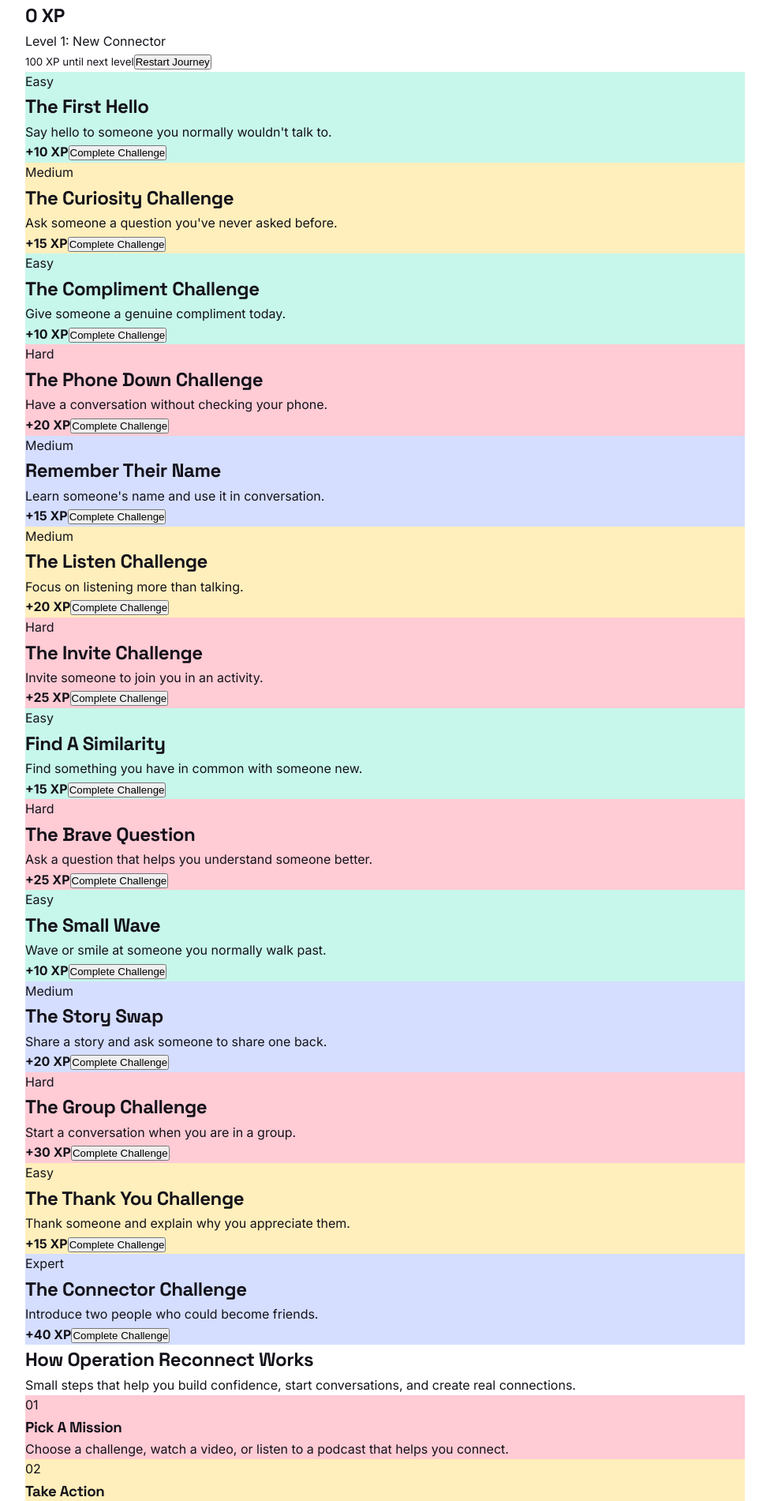
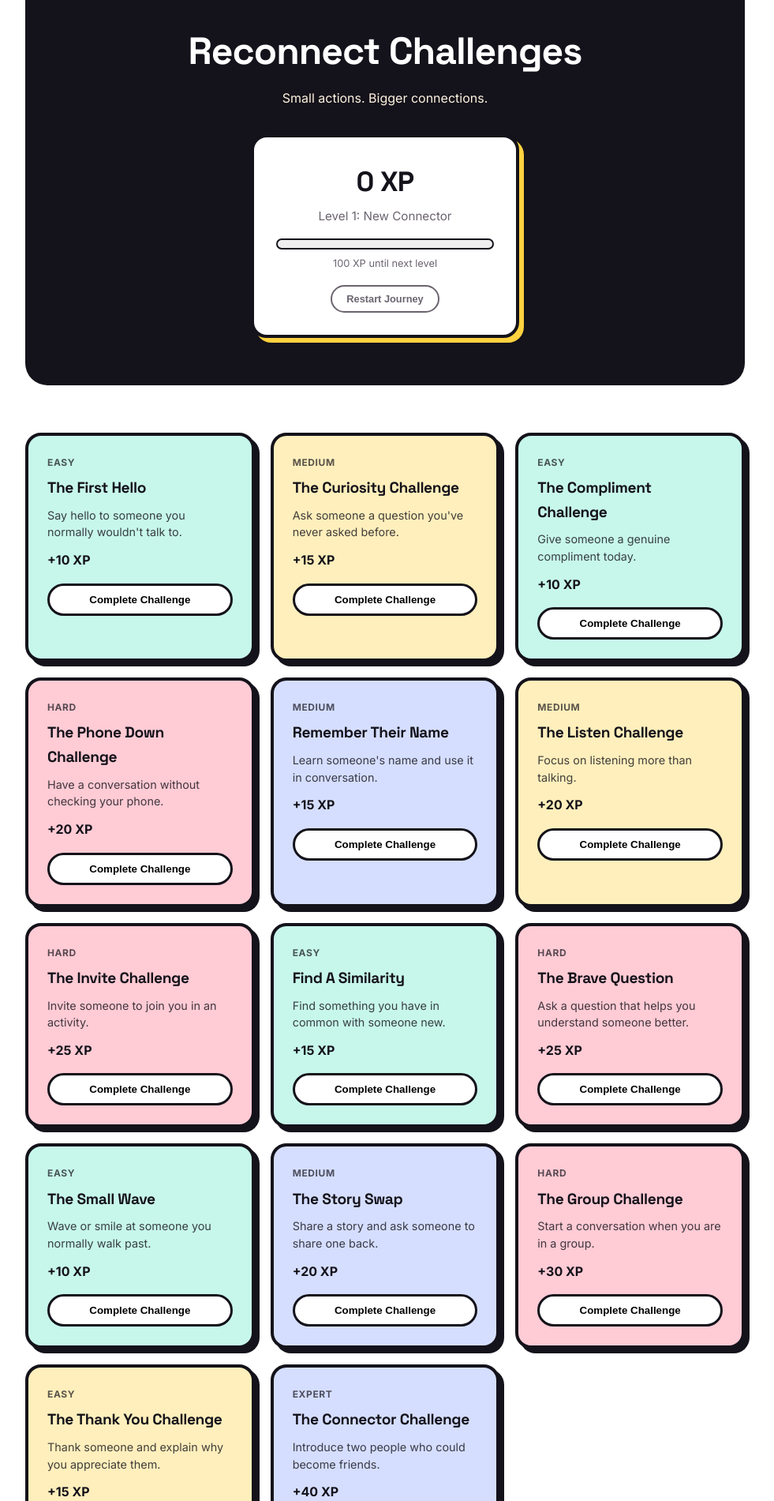
Before and after one commit to developmentalhub/operation-reconnect, a Next.js app: page /challenges in a window 1280 px wide. Shown: the part 159-2060 px from the top of the page at 79% size, without its empty margins (152-1133 px from the left). Built offline with nearby package versions, Linux system fonts and the light colour scheme.

Commit message:
Add challenges page, about section, and webinar updates

```diff
--- a/app/globals.css
+++ b/app/globals.css
@@ -928,6 +928,7 @@ main {
   width: 100%;
   height: 100%;
   object-fit: cover;
+  object-position: top center;
   display: block;
 }
 
@@ -948,3 +949,261 @@ main {
     text-align: center;
   }
 }
+
+.challenge-hero {
+  background: var(--text);
+  color: white;
+  text-align: center;
+  padding: 70px 24px 60px;
+  margin-top: 20px;
+  border-radius: 28px;
+}
+
+.challenge-hero h1 {
+  color: white;
+  font-size: clamp(2rem, 5vw, 3rem);
+  margin-bottom: 8px;
+}
+
+.challenge-hero > p {
+  color: var(--cream);
+  margin-bottom: 32px;
+}
+
+.challenge-score {
+  background: white;
+  color: var(--text);
+  max-width: 340px;
+  margin: 0 auto;
+  padding: 28px;
+  border-radius: 20px;
+  border: 4px solid var(--text);
+  box-shadow: 6px 6px 0 var(--yellow);
+}
+
+.challenge-score h2 {
+  font-size: 2.2rem;
+  margin-bottom: 4px;
+}
+
+.challenge-score > p {
+  color: var(--muted);
+  margin-bottom: 16px;
+  font-size: 0.95rem;
+}
+
+.xp-bar {
+  width: 100%;
+  height: 14px;
+  background: #eee;
+  border-radius: 999px;
+  overflow: hidden;
+  border: 2px solid var(--text);
+  margin-bottom: 8px;
+}
+
+.xp-bar span {
+  display: block;
+  height: 100%;
+  background: var(--coral);
+  transition: width 0.4s ease;
+}
+
+.challenge-score small {
+  display: block;
+  color: var(--muted);
+  font-size: 0.8rem;
+  margin-bottom: 16px;
+}
+
+.reset-button {
+  background: none;
+  border: 2px solid var(--muted);
+  color: var(--muted);
+  padding: 8px 18px;
+  border-radius: 999px;
+  font-size: 0.8rem;
+  font-weight: 700;
+  cursor: pointer;
+}
+
+.reset-button:hover {
+  border-color: var(--text);
+  color: var(--text);
+}
+
+.challenge-grid {
+  display: grid;
+  grid-template-columns: repeat(auto-fill, minmax(260px, 1fr));
+  gap: 20px;
+  padding: 60px 0;
+}
+
+.challenge-card {
+  padding: 24px;
+  border-radius: 20px;
+  border: 4px solid var(--text);
+  box-shadow: 6px 6px 0 var(--text);
+  display: flex;
+  flex-direction: column;
+  gap: 8px;
+  transition: transform 0.2s ease, box-shadow 0.2s ease;
+}
+
+.challenge-card:hover {
+  transform: translateY(-4px);
+  box-shadow: 8px 8px 0 var(--text);
+}
+
+.challenge-card .difficulty {
+  font-size: 0.75rem;
+  font-weight: 700;
+  text-transform: uppercase;
+  letter-spacing: 0.05em;
+  opacity: 0.7;
+}
+
+.challenge-card h2 {
+  font-size: 1.2rem;
+}
+
+.challenge-card p {
+  color: var(--text);
+  opacity: 0.8;
+  font-size: 0.9rem;
+  line-height: 1.5;
+}
+
+.challenge-card strong {
+  font-size: 1rem;
+  margin-top: 4px;
+}
+
+.challenge-card button {
+  margin-top: 8px;
+  padding: 10px 16px;
+  border-radius: 999px;
+  border: 3px solid var(--text);
+  background: white;
+  font-weight: 700;
+  cursor: pointer;
+  transition: transform 0.15s ease;
+}
+
+.challenge-card button:hover:not(:disabled) {
+  transform: scale(1.03);
+}
+
+.challenge-card button:disabled {
+  background: var(--text);
+  color: white;
+  cursor: default;
+  opacity: 0.6;
+}
+
+.how-it-works {
+  padding: 60px 0 100px;
+  text-align: center;
+}
+
+.how-header {
+  max-width: 600px;
+  margin: 0 auto 40px;
+}
+
+.how-header p {
+  color: var(--muted);
+  margin-top: 12px;
+}
+
+.how-grid {
+  display: grid;
+  grid-template-columns: repeat(3, 1fr);
+  gap: 20px;
+}
+
+.how-card {
+  padding: 30px 24px;
+  border-radius: 20px;
+  border: 4px solid var(--text);
+  box-shadow: 6px 6px 0 var(--text);
+  text-align: left;
+}
+
+.how-card span {
+  font-family: var(--font-display), sans-serif;
+  font-weight: 700;
+  font-size: 1.5rem;
+  opacity: 0.5;
+}
+
+.how-card h3 {
+  margin: 12px 0 8px;
+}
+
+.how-card p {
+  color: var(--text);
+  opacity: 0.8;
+  font-size: 0.95rem;
+  line-height: 1.5;
+}
+
+.levelup-overlay {
+  position: fixed;
+  inset: 0;
+  background: rgba(20, 18, 26, 0.85);
+  display: flex;
+  align-items: center;
+  justify-content: center;
+  z-index: 100;
+  padding: 24px;
+}
+
+.levelup-card {
+  background: white;
+  border: 4px solid var(--text);
+  border-radius: 28px;
+  box-shadow: 10px 10px 0 var(--yellow);
+  padding: 48px 40px;
+  text-align: center;
+  max-width: 400px;
+}
+
+.levelup-small {
+  font-weight: 700;
+  color: var(--coral);
+  margin-bottom: 8px;
+}
+
+.levelup-card h1 {
+  font-size: 3rem;
+}
+
+.levelup-card h2 {
+  color: var(--coral);
+  margin-bottom: 16px;
+}
+
+.levelup-card p {
+  color: var(--muted);
+  margin-bottom: 24px;
+  line-height: 1.6;
+}
+
+.levelup-button {
+  background: var(--coral);
+  color: white;
+  border: none;
+  padding: 14px 36px;
+  border-radius: 999px;
+  font-weight: 700;
+  font-size: 1rem;
+  cursor: pointer;
+  box-shadow: 0 4px 0 #c2183d;
+}
+
+@media (max-width: 700px) {
+  .how-grid {
+    grid-template-columns: 1fr;
+  }
+}
```
